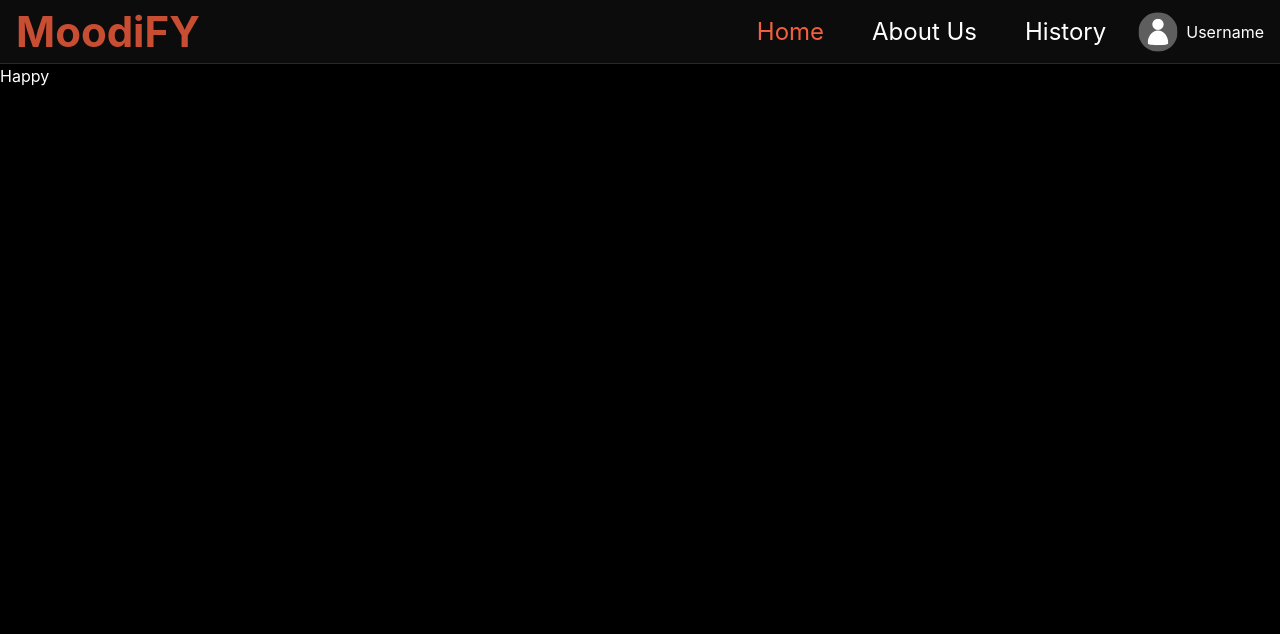
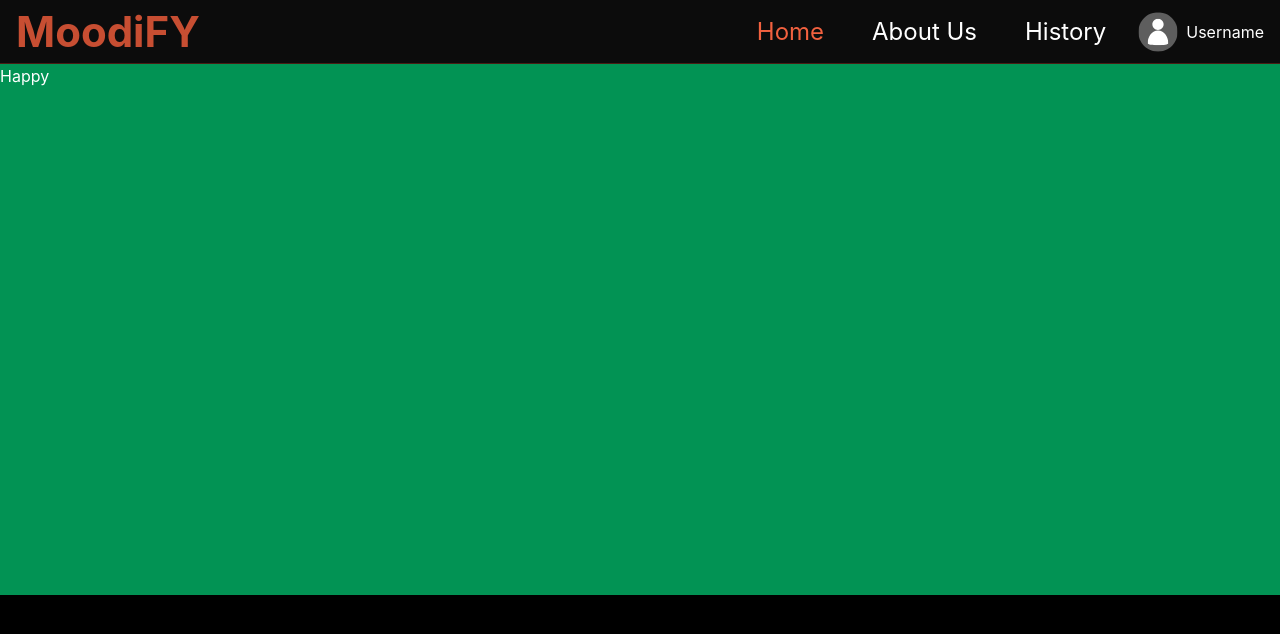
Before and after one commit to BriranSus/MoodiFY_FE, a React (Vite) app: page /home in a window 1280 px wide. Shown: the top 634 px of the page. Built offline with nearby package versions, Linux system fonts and the light colour scheme; no server answers.

Commit message:
Added size for Mood Display in Home Page

```diff
--- a/src/component/Mood.tsx
+++ b/src/component/Mood.tsx
@@ -2,17 +2,17 @@ function Mood(props: { selectedMood: any; }){
     return(
         <>
             {props.selectedMood == "Angry" && (
-                <p className="text-White">
+                <p className="text-White bg-Angry min-h-[531px]">
                     Anger
                 </p>
             )}
             {props.selectedMood== "Happy" && (
-                <p className="text-White">
+                <p className="text-White bg-Happy  min-h-[531px]">
                     Happy
                 </p>
             )}
             {props.selectedMood == "Sad" && (
-                <p className="text-White">
+                <p className="text-White bg-Sad min-h-[531px]">
                     Sad
                 </p>
             )}
```
